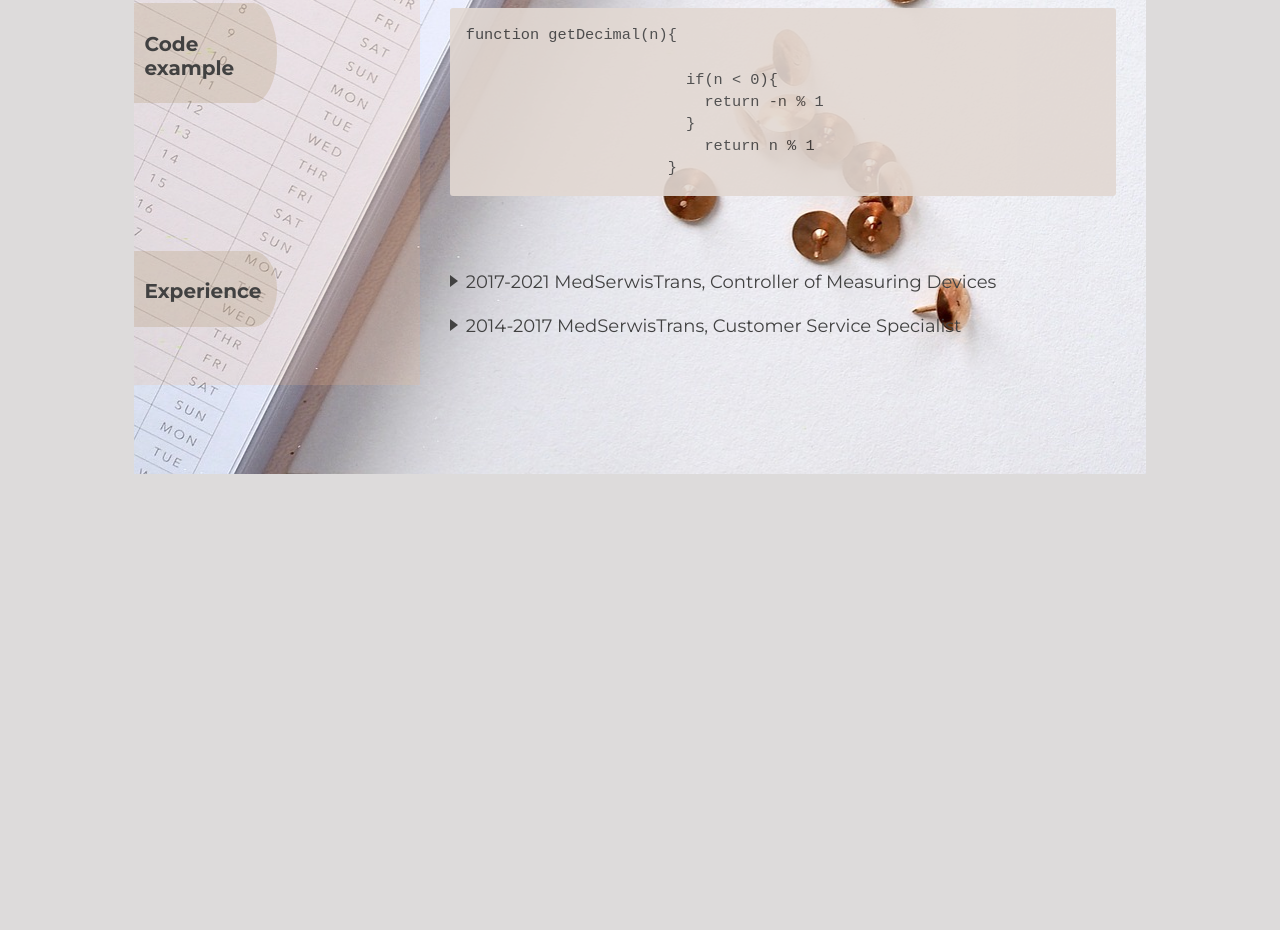
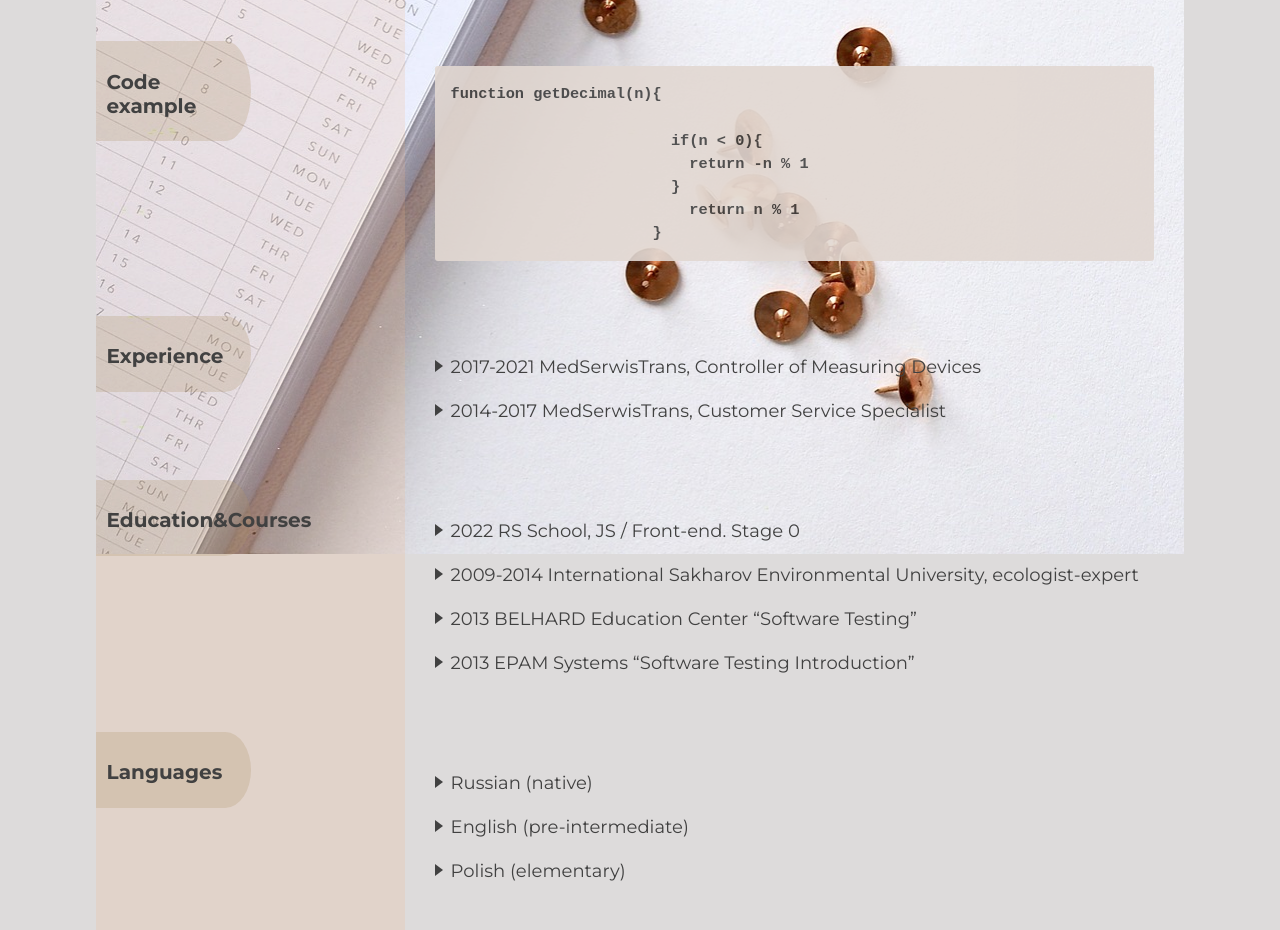
Before and after one commit to nastya-dmd/stage1-rsschool-cv, a plain HTML site: page index.html in a window 1280 px wide. Shown: the part 974-1904 px from the top of the page. Before the commit the page ends 1448 px from the top, so only its background shows below. Drawn offline with Linux system fonts and the light colour scheme.

Commit message:
feat: add two sections html markup and css styles

```diff
--- a/index.html
+++ b/index.html
@@ -109,6 +109,35 @@
                     </ul>
                 </div>
             </section>
+            <section class="row">
+                <div class="left" id="education&courses">
+                    <div class="border">
+                        <h2>Education&Courses</h2>
+                    </div>
+                </div>
+                <div class="right">
+                    <ul class="list">
+                        <li>2022 RS School, JS / Front-end. Stage 0</li>
+                        <li>2009-2014 International Sakharov Environmental University, ecologist-expert</li>
+                        <li>2013 BELHARD Education Center “Software Testing”</li>
+                        <li>2013 EPAM Systems “Software Testing Introduction”</li>
+                    </ul>
+                </div>
+            </section>
+            <section class="row">
+                <div class="left" id="languages">
+                    <div class="border">
+                        <h2>Languages</h2>
+                    </div>
+                </div>
+                <div class="right">
+                    <ul class="list">
+                        <li>Russian (native)</li>
+                        <li>English (pre-intermediate)</li>
+                        <li>Polish (elementary)</li>
+                    </ul>
+                </div>
+            </section>
         </main>
     </div>
 </body>
--- a/style.css
+++ b/style.css
@@ -38,8 +38,9 @@ body {
     margin: 0;
     background-image: url('assets/img/img.jpg');
     background-position: left;
-    width: 80%;
-    height: 1440px;
+    width: 86%;
+    height: 1600px;
+    background-repeat: no-repeat;
 }
 
 .block {
@@ -60,7 +61,6 @@ header .left {
     width: 30%;
     background-color: rgba(238, 182, 136, 0.199);
     padding-bottom: 30px;
-    /* padding-right: 10px; */
     padding-top: 10px;
 
 }
@@ -69,6 +69,7 @@ header .left {
     width: 70%;
     padding-left: 30px;
     padding-bottom: 30px;
+    padding-top: 20px;
 }
 
 .left .avatar {
@@ -139,15 +140,24 @@ a:visited {
     top: 0.9em;
     position: relative;
 }
-.contacts ul li a{
-  color: #414141 ;
+
+
+.contacts ul li {
+    font-family: 'Montserrat';
+    font-weight: 500;
+}
+
+.contacts ul li a {
+    color: #414141;
     text-decoration: none;
+    font-weight: 700;
 }
 
 h1 {
     font-size: 35px;
-    text-align: center;
+    text-align: left;
     margin-top: 30px;
+    padding-left: 38px;
 }
 
 .empty {
@@ -162,10 +172,11 @@ h2 {
     padding-bottom: 5px;
     width: 80%;
 }
+
 .border {
     border-radius: 0 100% 100% 0 / 0 300% 300% 0;
     width: 50%;
-    background-color:  rgba(175, 147, 105, 0.26);
+    background-color: rgba(175, 147, 105, 0.26);
     padding-top: 2px;
     padding-bottom: 2px;
 
@@ -177,7 +188,9 @@ h2 {
     font-size: 85%;
     line-height: 1.45;
     /* background-color: #f6f8fa; */
-    background-color:  rgb(226, 216, 210) ;
+    background-color: rgb(226, 216, 210);
     opacity: 90%;
     border-radius: 3px;
+    font-family: 'Montserrat';
+    font-weight: 700;
 }
```
